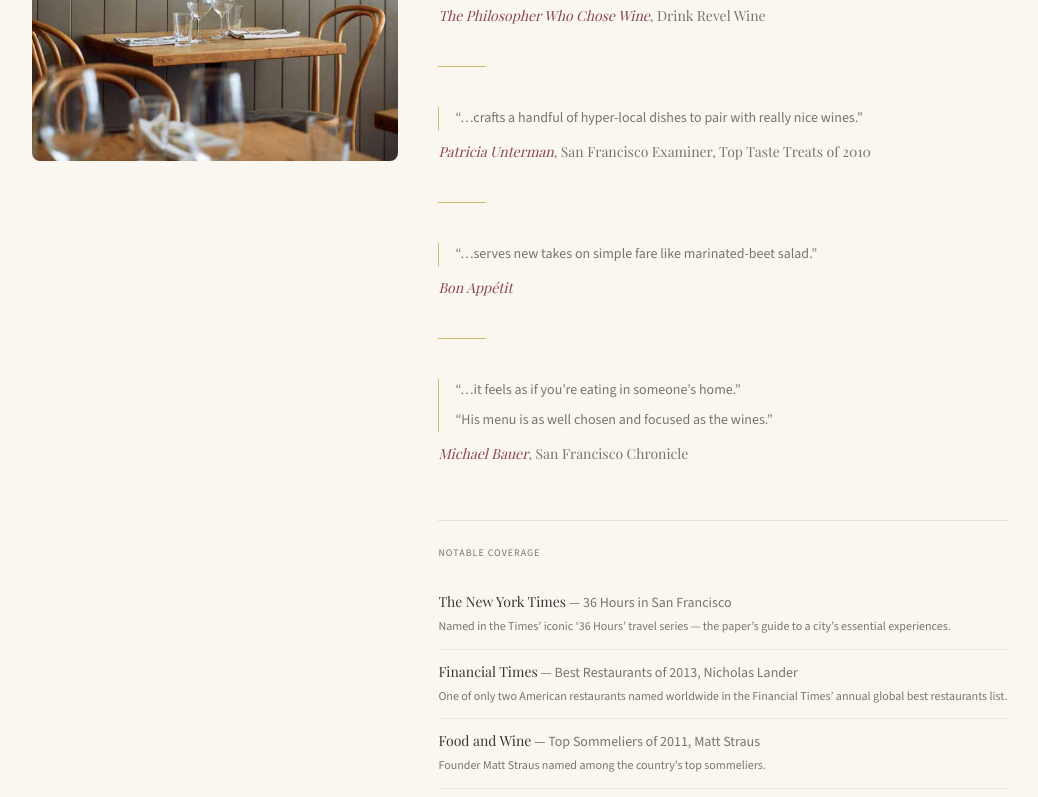
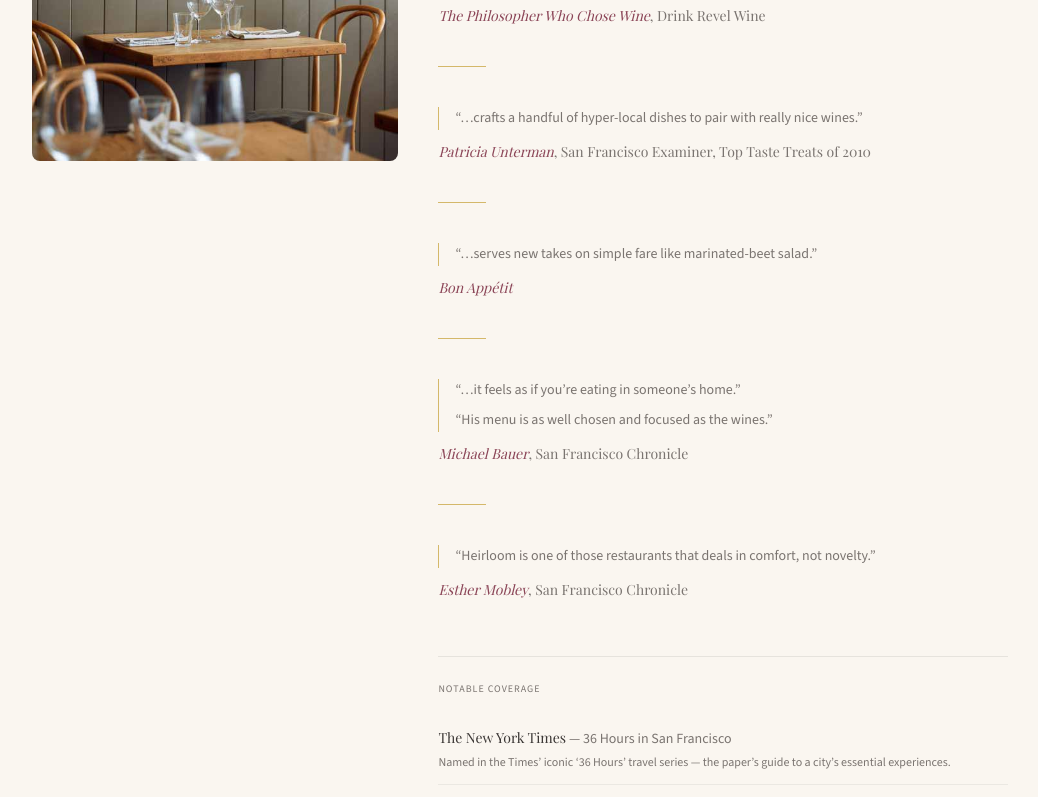
Before and after one commit to ginab61491/heirloom-cafe-test, a Next.js app: page /press in a window 1280 px wide. Shown: the part 505-1302 px from the top of the page, without its empty margins (120-1158 px from the left). Built offline with nearby package versions, Linux system fonts and the light colour scheme; a web font is replaced by a local one.

Commit message:
Add Esther Mobley / SF Chronicle 2023 quote to press
Co-Authored-By: Claude Sonnet 4.6 <noreply@anthropic.com>

```diff
--- a/src/data/press.ts
+++ b/src/data/press.ts
@@ -47,6 +47,13 @@ export const pressItems: PressItem[] = [
     quote2: "His menu is as well chosen and focused as the wines.",
   },
   {
+    source: "San Francisco Chronicle",
+    author: "Esther Mobley",
+    quote: "Heirloom is one of those restaurants that deals in comfort, not novelty.",
+    url: "https://www.sfchronicle.com/food/wine/article/heirloom-cafe-restaurant-sf-17809207.php",
+    year: 2023,
+  },
+  {
     source: "The New York Times",
     title: "36 Hours in San Francisco",
     note: "Named in the Times\u2019 iconic \u201836 Hours\u2019 travel series \u2014 the paper\u2019s guide to a city\u2019s essential experiences.",
```
